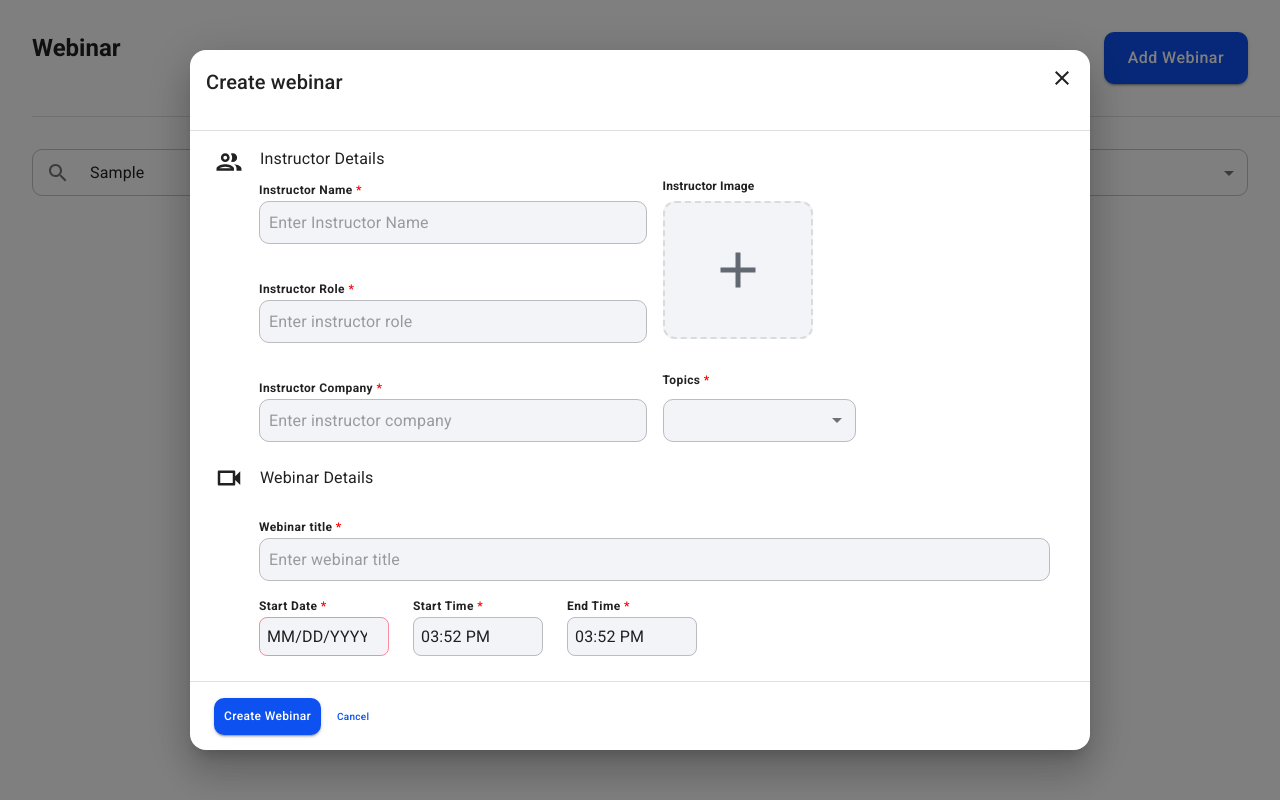
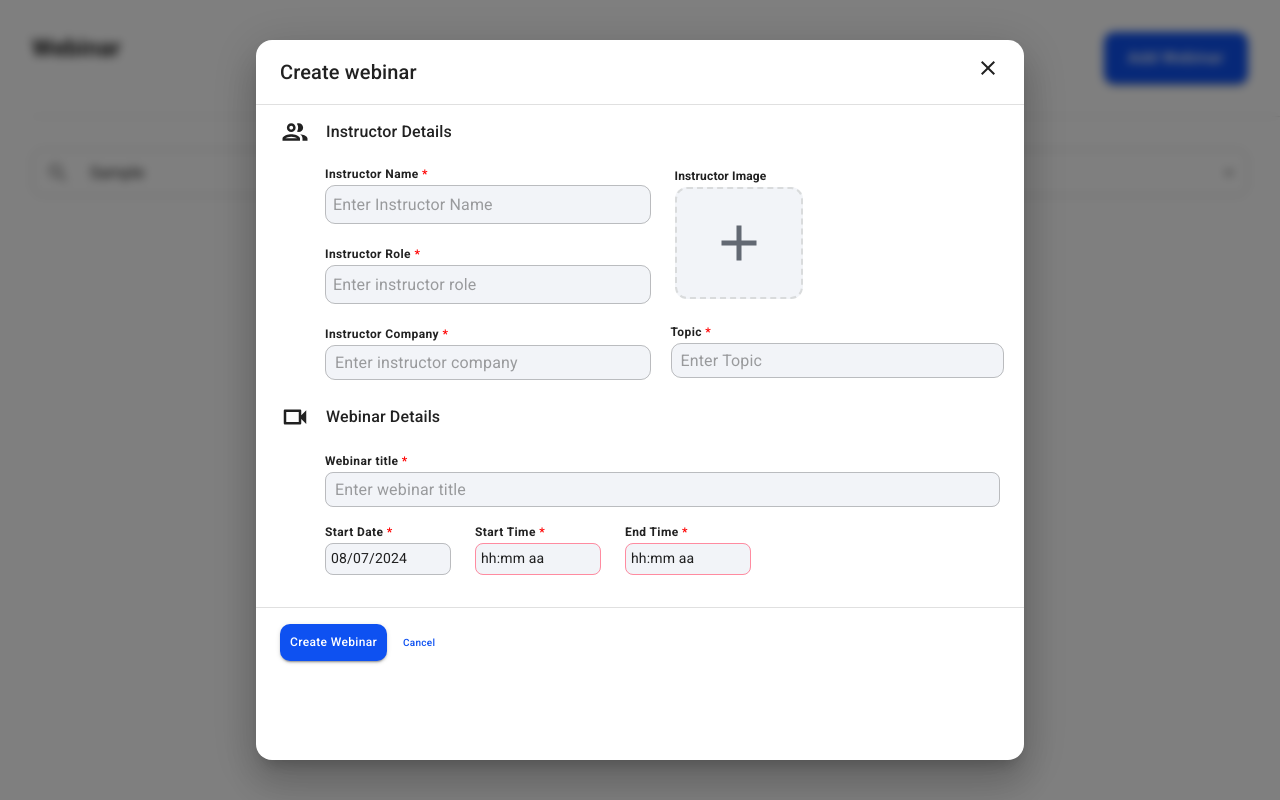
Before and after one commit to DEVcoder0602/task_interview_kickstart, a React (Vite) app: page / in a window 1280 px wide. Both pictures are taken after typing "Sample" into the empty fields and a click on the button "Add Webinar". Built offline with nearby package versions, Linux system fonts and the light colour scheme.

Commit message:
Fixed bugs in the form and added validation for date and time

```diff
--- a/src/components/form/CustomForm.jsx
+++ b/src/components/form/CustomForm.jsx
@@ -31,7 +31,7 @@ function getRandomColor() {
   return `rgb(${r},${g},${b})`;
 }
 
-const CustomForm = ({ onClose, onSubmit, updatedData, topics }) => {
+const CustomForm = ({ onClose, onSubmit, updatedData }) => {
   const [formData, setFormData] = useState(
     updatedData?.id
       ? updatedData
@@ -44,7 +44,7 @@ const CustomForm = ({ onClose, onSubmit, updatedData, topics }) => {
           company: "",
           topic: "",
           title: "",
-          startDate: "Type Start Date",
+          startDate: dayjs().format("D MMM YYYY"),
           startTime: dayjs().format("hh:mm A"),
           endTime: dayjs().format("hh:mm A"),
         }
@@ -67,7 +67,7 @@ const CustomForm = ({ onClose, onSubmit, updatedData, topics }) => {
       setFormData((prev) => ({ ...prev, [field]: formatedData }));
       return;
     }
-    formatedData = dayjs(newValue).format("MMMM D, YYYY");
+    formatedData = dayjs(newValue).format("D MMM YYYY");
     setFormData((prev) => ({ ...prev, [field]: formatedData }));
   };
 
@@ -87,13 +87,19 @@ const CustomForm = ({ onClose, onSubmit, updatedData, topics }) => {
       <Box paddingX={3}>
         <Grid2 container gap={2} flexDirection="row" alignItems="center">
           <PeopleOutlineOutlinedIcon sx={{ fontSize: 30 }} />
-          <Typography variant="body1" component="div" gutterBottom>
+          <Typography variant="body1" fontWeight={500}>
             Instructor Details
           </Typography>
         </Grid2>
-        <Grid2 container spacing={2} flexDirection="row" paddingLeft="45px">
-          <Grid2 container spacing={4} flexDirection="column" flex={1}>
-            <Grid2 xs={12}>
+        <Grid2 container spacing={3} paddingLeft="45px" marginY={1}>
+          <Grid2
+            container
+            flexDirection="column"
+            flex={1}
+            justifyContent="space-between"
+            // border="2px solid green"
+          >
+            <Grid2 item md={12} paddingY="6px">
               <Typography variant="caption" fontWeight={600} marginBottom={1}>
                 Instructor Name <span style={{ color: "red" }}>*</span>
               </Typography>
@@ -111,12 +117,12 @@ const CustomForm = ({ onClose, onSubmit, updatedData, topics }) => {
                     backgroundColor: "#F2F4F8",
                     borderColor: "#E3E7EC",
                   },
-                  "& .MuiOutlinedInput-input": { padding: "10px" },
+                  "& .MuiOutlinedInput-input": { padding: "8px" },
                 }}
               />
             </Grid2>
 
-            <Grid2 xs={12}>
+            <Grid2 xs={12} paddingY="6px">
               <Typography variant="caption" fontWeight={600} marginBottom={1}>
                 Instructor Role <span style={{ color: "red" }}>*</span>
               </Typography>
@@ -134,11 +140,11 @@ const CustomForm = ({ onClose, onSubmit, updatedData, topics }) => {
                     backgroundColor: "#F2F4F8",
                     borderColor: "#E3E7EC",
                   },
-                  "& .MuiOutlinedInput-input": { padding: "10px" },
+                  "& .MuiOutlinedInput-input": { padding: "8px" },
                 }}
               />
             </Grid2>
-            <Grid2 xs={12}>
+            <Grid2 xs={12} paddingY="6px">
               <Typography variant="caption" fontWeight={600} marginBottom={1}>
                 Instructor Company <span style={{ color: "red" }}>*</span>
               </Typography>
@@ -156,52 +162,69 @@ const CustomForm = ({ onClose, onSubmit, updatedData, topics }) => {
                     backgroundColor: "#F2F4F8",
                     borderColor: "#E3E7EC",
                   },
-                  "& .MuiOutlinedInput-input": { padding: "10px" },
+                  "& .MuiOutlinedInput-input": { padding: "6px 10px" },
                 }}
               />
             </Grid2>
           </Grid2>
-          <Grid2 container flex={1} flexDirection="column" gap={2}>
+          <Grid2
+            container
+            flex={1}
+            flexDirection="column"
+            // sx={{ border: "2px solid red" }}
+          >
             <Grid2 item xs={12} sm={6}>
               {/* Instructor Image input field */}
-              <ImageUpload onImageUpload={handleImageUpload} />
+              <ImageUpload
+                onImageUpload={handleImageUpload}
+                imageUrl={formData.photoUrl}
+              />
             </Grid2>
-            <Grid2 item xs={12} sm={6}>
-              <FormControl fullWidth>
+            <Grid2
+              item
+              xs={12}
+              sm={6}
+              sx={{ "&.MuiGrid2-root": { width: "100%", padding: "8px" } }}
+            >
+              <Grid2 xs={12}>
                 <Typography variant="caption" fontWeight={600} marginBottom={1}>
-                  Topics <span style={{ color: "red" }}>*</span>
+                  Topic <span style={{ color: "red" }}>*</span>
                 </Typography>
-                <Select
-                  id="custom-select"
+                <TextField
                   name="topic"
+                  placeholder="Enter Topic"
+                  variant="outlined"
+                  fullWidth
+                  required
                   defaultValue={formData.topic}
                   onChange={handleChange}
-                  required
                   sx={{
-                    borderRadius: "10px",
-                    backgroundColor: "#F2F4F8",
-                    borderColor: "#E3E7EC",
-                    "& .MuiOutlinedInput-input": { padding: "10px" },
+                    "& .MuiOutlinedInput-root": {
+                      borderRadius: "10px",
+                      backgroundColor: "#F2F4F8",
+                      borderColor: "#E3E7EC",
+                    },
+                    "& .MuiOutlinedInput-input": { padding: "6px 10px" },
                   }}
-                >
-                  {topics.map((topic, index) => (
-                    <MenuItem key={index} value={topic}>
-                      {topic}
-                    </MenuItem>
-                  ))}
-                </Select>
-              </FormControl>
+                />
+              </Grid2>
             </Grid2>
           </Grid2>
         </Grid2>
-        <Grid2 container gap={2} flexDirection="row" alignItems="center">
+        <Grid2
+          container
+          gap={2}
+          flexDirection="row"
+          alignItems="center"
+          marginY={2}
+        >
           <VideocamOutlinedIcon sx={{ fontSize: 30 }} />
-          <Typography variant="body1" component="div" gutterBottom marginY={3}>
+          <Typography variant="body1" fontWeight={500}>
             Webinar Details
           </Typography>
         </Grid2>
         <Grid2 container spacing={2} flexDirection="row" paddingLeft="45px">
-          <Grid2 container spacing={2} flexDirection="column" width="100%">
+          <Grid2 container spacing={2} flexDirection="column" flex={1}>
             <Grid2 item xs={12}>
               <Typography variant="caption" fontWeight={600}>
                 Webinar title <span style={{ color: "red" }}>*</span>
@@ -216,21 +239,15 @@ const CustomForm = ({ onClose, onSubmit, updatedData, topics }) => {
                 onChange={handleChange}
                 sx={{
                   "& .MuiOutlinedInput-root": {
-                    borderRadius: "10px",
+                    borderRadius: "8px",
                     backgroundColor: "#F2F4F8",
                     borderColor: "#E3E7EC",
                   },
-                  "& .MuiOutlinedInput-input": { padding: "10px" },
+                  "& .MuiOutlinedInput-input": { padding: "6px 10px" },
                 }}
               />
             </Grid2>
-            <Grid2
-              container
-              spacing={2}
-              flexDirection="row"
-              gap={1}
-              height={100}
-            >
+            <Grid2 container flexDirection="row" gap={1} height={100}>
               <Grid2 spacing={2} flexDirection="column">
                 <LocalizationProvider dateAdapter={AdapterDayjs}>
                   <Typography
@@ -242,6 +259,7 @@ const CustomForm = ({ onClose, onSubmit, updatedData, topics }) => {
                   </Typography>
                   <DatePicker
                     defaultValue={dayjs(formData.startDate)}
+                    disablePast
                     onChange={(newValue) =>
                       handleDateTimeChange(newValue, "startDate")
                     }
@@ -252,8 +270,9 @@ const CustomForm = ({ onClose, onSubmit, updatedData, topics }) => {
                         borderColor: "#E3E7EC",
                       },
                       "& .MuiOutlinedInput-input": {
-                        padding: "8px",
+                        padding: "6px",
                         width: "100px",
+                        fontSize: "14px",
                       },
                     }}
                     slotProps={{
@@ -272,7 +291,8 @@ const CustomForm = ({ onClose, onSubmit, updatedData, topics }) => {
                 </Typography>
                 <LocalizationProvider dateAdapter={AdapterDayjs}>
                   <TimePicker
-                    defaultValue={dayjs()}
+                    defaultValue={dayjs(formData.startTime, "hh:mm A")}
+                    disablePast
                     onChange={(newValue) =>
                       handleDateTimeChange(newValue, "startTime")
                     }
@@ -283,8 +303,9 @@ const CustomForm = ({ onClose, onSubmit, updatedData, topics }) => {
                         borderColor: "#E3E7EC",
                       },
                       "& .MuiOutlinedInput-input": {
-                        padding: "8px",
+                        padding: "6px",
                         width: "100px",
+                        fontSize: "14px",
                       },
                     }}
                     renderInput={(params) => <TextField {...params} required />}
@@ -297,7 +318,9 @@ const CustomForm = ({ onClose, onSubmit, updatedData, topics }) => {
                 </Typography>
                 <LocalizationProvider dateAdapter={AdapterDayjs}>
                   <TimePicker
-                    defaultValue={dayjs()}
+                    defaultValue={dayjs(formData.endTime, "hh:mm A")}
+                    minTime={dayjs(formData.startTime, "hh:mm A")}
+                    disablePast
                     onChange={(newValue) =>
                       handleDateTimeChange(newValue, "endTime")
                     }
@@ -308,8 +331,9 @@ const CustomForm = ({ onClose, onSubmit, updatedData, topics }) => {
                         borderColor: "#E3E7EC",
                       },
                       "& .MuiOutlinedInput-input": {
-                        padding: "8px",
+                        padding: "6px",
                         width: "100px",
+                        fontSize: "14px",
                       },
                     }}
                     renderInput={(params) => <TextField {...params} required />}
--- a/src/components/imageUpload/ImageUpload.jsx
+++ b/src/components/imageUpload/ImageUpload.jsx
@@ -1,8 +1,8 @@
 import React, { useState } from "react";
 import AddIcon from "@mui/icons-material/Add";
 
-function ImageUpload({ onImageUpload }) {
-  const [imagePreview, setImagePreview] = useState(null);
+function ImageUpload({ onImageUpload, imageUrl = null }) {
+  const [imagePreview, setImagePreview] = useState(imageUrl);
 
   const handleUploadClick = () => {
     const fileInput = document.createElement("input");
@@ -27,7 +27,7 @@ function ImageUpload({ onImageUpload }) {
       <label
         style={{
           display: "block",
-          marginBottom: "6px",
+          marginBottom: "2px",
           textAlign: "Start",
           fontWeight: "bold",
           fontSize: "0.75em",
@@ -37,8 +37,8 @@ function ImageUpload({ onImageUpload }) {
       </label>
       <div
         style={{
-          width: "150px",
-          height: "138px",
+          width: "8em",
+          height: "7em",
           border: "2px dashed #D9DBDC",
           backgroundColor: "#F2F4F8",
           display: "flex",
--- a/src/components/modal/CustomModal.jsx
+++ b/src/components/modal/CustomModal.jsx
@@ -1,16 +1,16 @@
-import { Modal, Box, Typography, Divider } from "@mui/material";
+import { Modal, Box, Typography, Divider, Dialog } from "@mui/material";
 import CustomForm from "../form/CustomForm";
 import Grid2 from "@mui/material/Unstable_Grid2/Grid2";
 import CloseIcon from "@mui/icons-material/Close";
 
-const CustomModal = ({ open, onClose, addWebinar, updatedData, topics }) => {
+const CustomModal = ({ open, onClose, addWebinar, updatedData }) => {
   const style = {
     position: "absolute",
     top: "50%",
     left: "50%",
     transform: "translate(-50%, -50%)",
-    width: 900,
-    height: 700,
+    width: "60vw",
+    height: "90vh",
     bgcolor: "background.paper",
     boxShadow: 24,
     borderRadius: 4,
@@ -23,26 +23,26 @@ const CustomModal = ({ open, onClose, addWebinar, updatedData, topics }) => {
   };
 
   return (
-    <Modal open={open} onClose={onClose}>
+    <Modal open={open} onClose={onClose} sx={{ backdropFilter: "blur(5px)" }}>
       <Box sx={style}>
         <Grid2
           container
           spacing={2}
           flexDirection="row"
           justifyContent="space-between"
-          p={3}
+          marginX={3}
+          marginY={2}
         >
           <Typography variant="h6" component="h2">
             Create webinar
           </Typography>
           <CloseIcon onClick={onClose} sx={{ cursor: "pointer" }} />
         </Grid2>
-        <Divider sx={{ marginY: "16px" }} />
+        <Divider sx={{ marginY: "12px" }} />
         <CustomForm
           onClose={onClose}
           onSubmit={handleFormSubmit}
           updatedData={updatedData}
-          topics={topics}
         />
       </Box>
     </Modal>
--- a/src/pages/landingPage/LandingPage.jsx
+++ b/src/pages/landingPage/LandingPage.jsx
@@ -92,7 +92,6 @@ const LandingPage = () => {
           onClose={handleClose}
           addWebinar={handleWebinarData}
           updatedData={updatedData}
-          topics={topics}
         />
       </Box>
       <Divider sx={{ marginLeft: "32px" }} />
```
